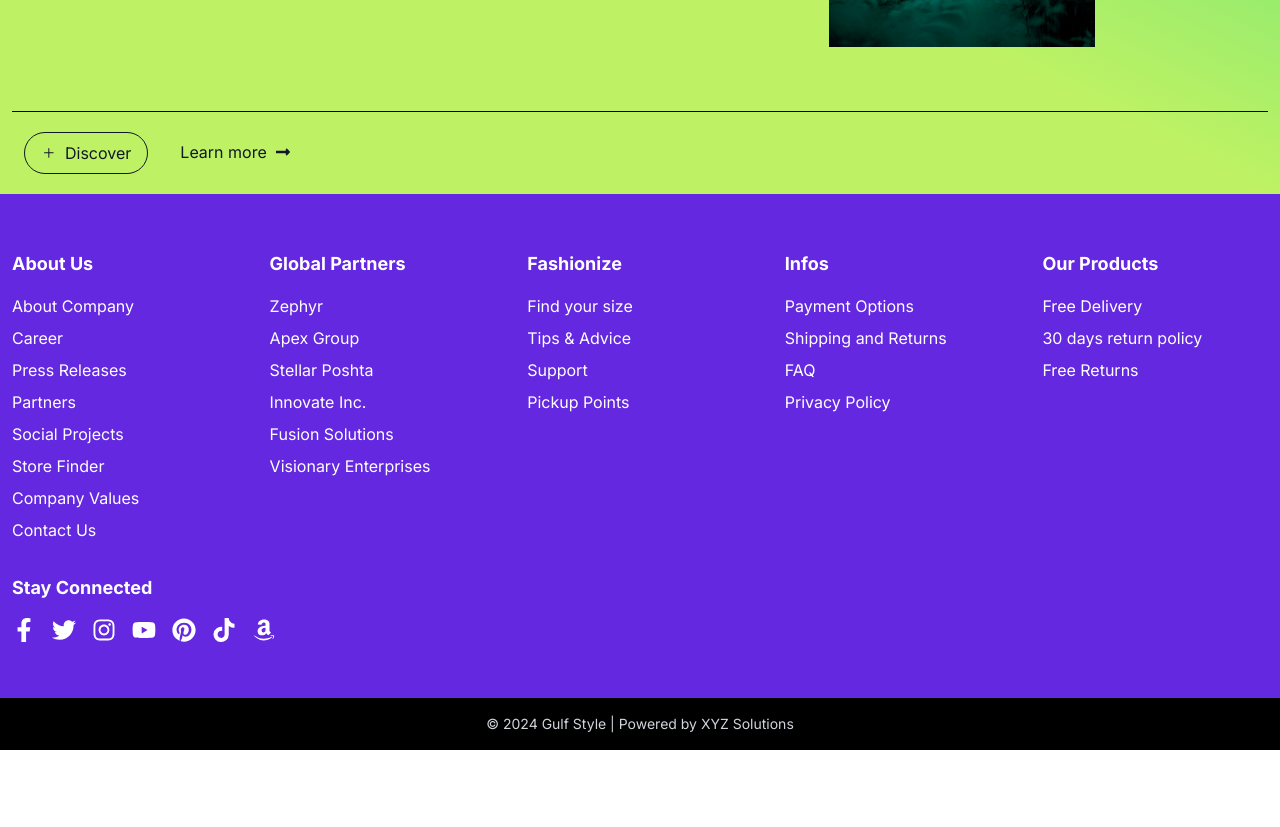
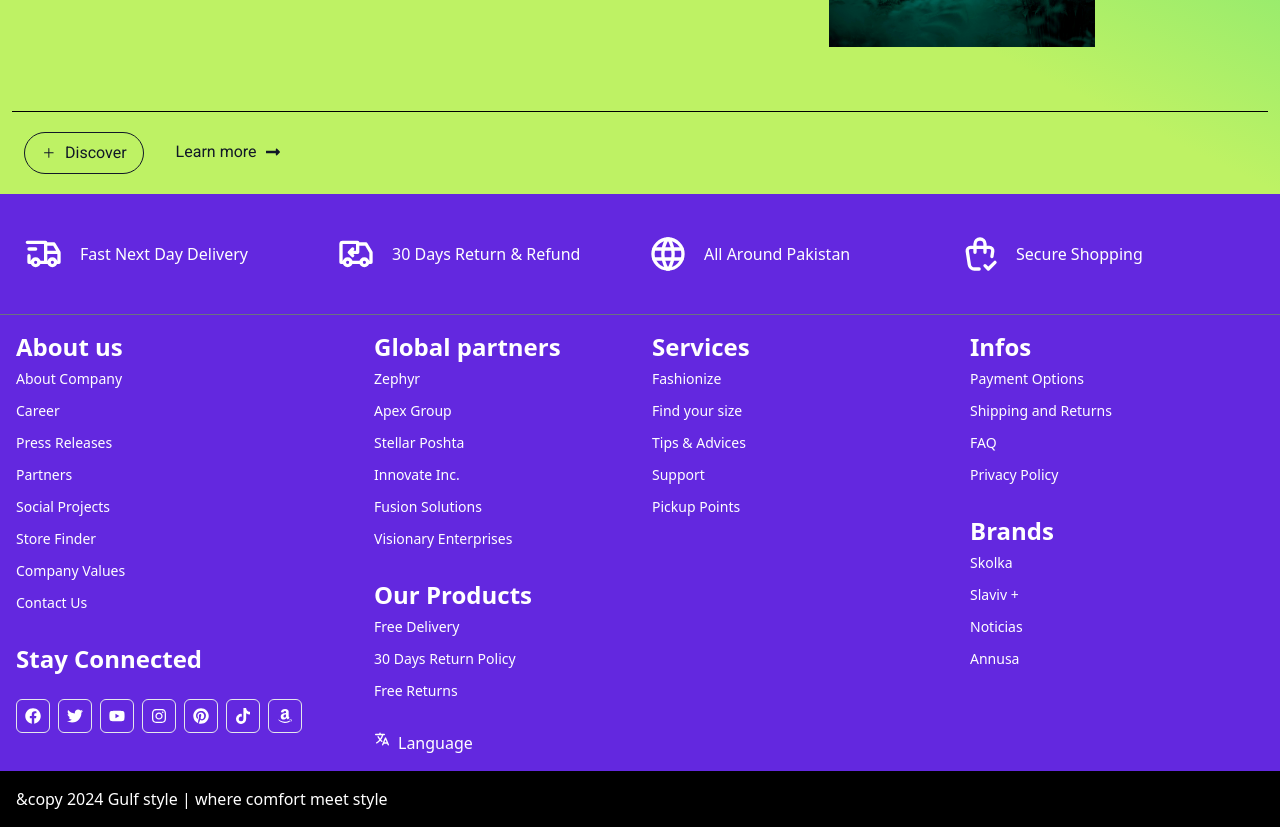
Before and after one commit to TasleemSiddiqui/headless-commerece, a Next.js app: page / in a window 1280 px wide. Shown: the part 1720-2547 px from the top of the page. Before the commit the page ends 2470 px from the top, so only its background shows below. Built offline with nearby package versions, Linux system fonts and the light colour scheme.

Commit message:
footer done and slider w-set

```diff
--- a/package.json
+++ b/package.json
@@ -9,6 +9,7 @@
     "lint": "next lint"
   },
   "dependencies": {
+    "@next/font": "^14.2.13",
     "@radix-ui/react-dialog": "^1.1.1",
     "@radix-ui/react-hover-card": "^1.1.1",
     "@radix-ui/react-icons": "^1.3.0",
@@ -23,6 +24,7 @@
     "react": "^18.3.1",
     "react-dom": "^18.3.1",
     "react-icons": "^5.3.0",
+    "swiper": "^11.1.14",
     "tailwind-merge": "^2.5.2",
     "tailwindcss-animate": "^1.0.7"
   },
--- a/src/app/globals.css
+++ b/src/app/globals.css
@@ -5,6 +5,7 @@
 html {
   font-family: var(--font-inter);
 }
+
 
 /* body {
   font-family: Arial, Helvetica, sans-serif;
--- a/src/app/layout.tsx
+++ b/src/app/layout.tsx
@@ -2,12 +2,12 @@ import type { Metadata } from "next";
 
 import "./globals.css";
 import { Inter } from "next/font/google";
-import Footer from "@/components/views/Footer2";
+import Footer from "@/components/views/Footer";
 import Navbar from "@/components/views/Navbar";
 import Header from "@/components/views/Header";
 import Wrapper from "@/components/shared/Wrapper";
 import MobNav from "@/components/views/MobNav";
-const inter = Inter({ subsets: ["latin"] });
+import { Roboto } from "@next/font/google";
 
 // const geistSans = localFont({
 //   src: "./fonts/GeistVF.woff",
@@ -19,6 +19,8 @@ const inter = Inter({ subsets: ["latin"] });
 //   variable: "--font-geist-mono",
 //   weight: "100 900",
 // });
+const inter = Inter({ subsets: ["latin"] });
+const roboto = Roboto({ weight: "400", subsets: ["latin"] });
 
 export const metadata: Metadata = {
   title: "Headless e-Commerece",
@@ -33,7 +35,7 @@ export default function RootLayout({
   return (
     <html lang="en">
       <body
-        className={inter.className}
+        className={roboto.className}
         // className={`${geistSans.variable} ${geistMono.variable} antialiased`}
       >
         <Wrapper>
--- a/src/app/page.tsx
+++ b/src/app/page.tsx
@@ -1,4 +1,3 @@
-
 import HeadingBar from "@/components/shared/HeadingBar";
 import MobSlider from "@/components/widgets/MobSlider";
 import ProductSlider from "@/components/widgets/ProductSlider";
--- a/src/components/views/Footer.tsx
+++ b/src/components/views/Footer.tsx
@@ -1,5 +1,29 @@
 import React from "react";
 import Link from "next/link";
+import {
+  TbShoppingBagCheck,
+  TbTruckDelivery,
+  TbTruckReturn,
+  TbWorld,
+} from "react-icons/tb";
+
+import {
+  IoLanguage,
+  IoLogoApple,
+  IoLogoGooglePlaystore,
+} from "react-icons/io5";
+import {
+  FaAmazon,
+  FaBox,
+  FaFacebook,
+  FaInstagram,
+  FaPinterest,
+  FaTiktok,
+  FaTwitter,
+  FaYoutube,
+} from "react-icons/fa";
+import { CiDeliveryTruck } from "react-icons/ci";
+
 interface IPage {
   id: number;
   name: string;
@@ -7,11 +31,7 @@ interface IPage {
 }
 
 const about: IPage[] = [
-  {
-    id: 1,
-    name: "About Us",
-    link: "/about-us",
-  },
+
   {
     id: 2,
     name: "About Company",
@@ -55,11 +75,7 @@ const about: IPage[] = [
 ];
 
 const globalPartners: IPage[] = [
-  {
-    id: 1,
-    name: "Global Partners",
-    link: "/global-partners",
-  },
+
   {
     id: 2,
     name: "Zephyr",
@@ -119,7 +135,6 @@ const services: IPage[] = [
   },
 ];
 const siteInfoSections: IPage[] = [
-  { id: 1, name: "Infos", link: "/infos" },
   { id: 2, name: "Payment Options", link: "/payment-options" },
   { id: 3, name: "Shipping and Returns", link: "/shipping-and-returns" },
   { id: 4, name: "FAQ", link: "/faq" },
@@ -127,13 +142,11 @@ const siteInfoSections: IPage[] = [
 ];
 
 const productSections: IPage[] = [
-  { id: 1, name: "Our Products", link: "/our-products" },
   { id: 2, name: "Free Delivery", link: "/free-delivery" },
   { id: 3, name: "30 Days Return Policy", link: "/30-days-return-policy" },
   { id: 4, name: "Free Returns", link: "/free-returns" },
 ];
 const brandSections: IPage[] = [
-  { id: 1, name: "Brands", link: "/brands" },
   { id: 2, name: "Skolka", link: "/brands/skolka" },
   { id: 3, name: "Slaviv +", link: "/brands/slaviv" },
   { id: 4, name: "Noticias", link: "/brands/noticias" },
@@ -141,56 +154,168 @@ const brandSections: IPage[] = [
 ];
 const Footer = () => {
   return (
-    <footer className={`footer h-screen w-full`}>
-     <div className="grid grid-cols-4 p-4  ">
-     <ul className="font-normal text-sm leading-8 ">
+    <footer className={`footer h-fit bg-primary-theme2 text-white w-full font-sans font-medium`}>
+      {/* section 1 */}
+      <div className="h-fit border-b border-b-gray-500 w-full px-2 py-3 lg:px-6 lg:py-10">
+        <ul className="grid grid-cols-1 lg:grid-cols-4 md:grid-cols-2 gap-4  ">
+          <li className="flex items-center gap-4">
+            <TbTruckDelivery size={40} />
+            <span className="text-base "> Fast Next Day Delivery</span>
+          </li>
+          <li className="flex items-center gap-4">
+            <TbTruckReturn size={40} />
+            <span className="text-base "> 30 Days Return & Refund</span>
+          </li>
+          <li className="flex items-center gap-4">
+            <TbWorld size={40} />
+            <span className="text-base "> All Around Pakistan</span>
+          </li>
+          <li className="flex items-center gap-4">
+            <TbShoppingBagCheck size={40} />
+            <span className="text-base "> Secure Shopping</span>
+          </li>
+        </ul>
+      </div>
+
+      {/* section 2 */}
+      <div className="grid grid-cols-1 md:grid-cols-2 lg:grid-cols-4 gap-6 h-fit p-4  ">
+        {/* column 1 */}
+        <div className="space-y-6 w-auto ">
+          <ul className="font-normal text-sm leading-8  ">
             <h1 className="text-2xl font-semibold">About us</h1>
             {about.map((page) => (
-          <li key={page.id} >
+              <li key={page.id}>
+                <Link href={page.link}>{page.name}</Link>{" "}
+              </li>
+            ))}
+          </ul>
+
+          <h1 className="text-2xl font-semibold">Stay Connected</h1>
+          <ul className=" flex gap-x-2 ">
+            <li className="duration-500 rounded-md p-2 border  w-fit group hover:bg-white ">
+              {" "}
+              <FaFacebook
+                size={16}
+                className="group-hover:text-[#1877F2] "
+              />{" "}
+            </li>
+            <li className="duration-500 rounded-md p-2 border  w-fit group hover:bg-white ">
+              {" "}
+              <FaTwitter
+                size={16}
+                className="group-hover:text-[#1877F2]"
+              />{" "}
+            </li>
+            <li className="duration-500 rounded-md p-2 border  w-fit group hover:bg-white ">
+              {" "}
+              <FaYoutube
+                size={16}
+                className="group-hover:text-[#1877F2]"
+              />{" "}
+            </li>
+            <li className="duration-500 rounded-md p-2 border  w-fit group hover:bg-white ">
+              {" "}
+              <FaInstagram
+                size={16}
+                className="group-hover:text-[#1877F2]"
+              />{" "}
+            </li>
+            <li className="duration-500 rounded-md p-2 border  w-fit group hover:bg-white ">
+              {" "}
+              <FaPinterest
+                size={16}
+                className="group-hover:text-[#1877F2]"
+              />{" "}
+            </li>
+            <li className="duration-500 rounded-md p-2 border  w-fit group hover:bg-white ">
+              {" "}
+              <FaTiktok size={16} className="group-hover:text-[#1877F2]" />{" "}
+            </li>
+            <li className="duration-500 rounded-md p-2 border  w-fit group hover:bg-white ">
+              {" "}
+              <FaAmazon size={16} className="group-hover:text-[#1877F2]" />{" "}
+            </li>
+          </ul>
+        </div>
+        {/* column 2 */}
+        <div className="space-y-6 lg:ml-10">
+          <ul className="font-normal text-sm leading-8 h-fit ">
+            <h1 className="text-2xl font-semibold">Global partners</h1>
+            {globalPartners.map((page) => (
+              <li key={page.id}>
                 <Link href={page.link}>{page.name}</Link>{" "}
               </li>
             ))}
           </ul>
           <ul className="font-normal text-sm leading-8 ">
-        <h1 className="text-2xl font-semibold">globalPartners</h1>
-        {globalPartners.map((page) => (
-          <li key={page.id} >
+            <h1 className="text-2xl font-semibold">Our Products</h1>
+            {productSections.map((page) => (
+              <li key={page.id}>
                 <Link href={page.link}>{page.name}</Link>{" "}
               </li>
             ))}
           </ul>
+          <h1 className="flex gap-2">
+            <IoLanguage /> Language{" "}
+          </h1>
+        </div>
+        {/* column 3 */}
+        <div className="space-y-6">
           <ul className="font-normal text-sm leading-8 ">
-        <h1 className="text-2xl font-semibold">services</h1>
+            <h1 className="text-2xl font-semibold">Services</h1>
             {services.map((page) => (
-          <li key={page.id} >
+              <li key={page.id}>
                 <Link href={page.link}>{page.name}</Link>{" "}
               </li>
             ))}
           </ul>
+          {/* mobile apps */}
+          {/* <div className="space-y-4">
+            <h1>Mobile Apps</h1>
+            <div className="flex flex-col space-y-2">
+              <div className="flex gap-1 border rounded-md px-2 py-1 items-center  w-fit">
+                <IoLogoApple size={30} />
+                <div className="flex font-thin -space-y-2 flex-col">
+                  <span className="text-[8px]">Download on the </span>
+                  <span className="text-lg font-normal">App store </span>
+                </div>
+              </div>
+              <div className="flex gap-1 border rounded-md px-2 py-1 items-center  w-fit">
+                <IoLogoGooglePlaystore size={30} />
+                <div className="flex font-thin -space-y-2 flex-col">
+                  <span className="text-[8px]">Get it on </span>
+                  <span className="text-lg font-normal">Google play </span>
+                </div>
+              </div>
+            </div>
+          </div> */}
+        </div>
+        {/* Column 4 */}
+        <div className="space-y-6 ">
           <ul className="font-normal text-sm leading-8 ">
-        <h1 className="text-2xl font-semibold">siteInfoSections</h1>
+            <h1 className="text-2xl font-semibold">Infos</h1>
             {siteInfoSections.map((page) => (
-          <li key={page.id} >
+              <li key={page.id}>
                 <Link href={page.link}>{page.name}</Link>{" "}
               </li>
             ))}
           </ul>
+
           <ul className="font-normal text-sm leading-8 ">
-        <h1 className="text-2xl font-semibold">productSections</h1>
-        {productSections.map((page) => (
-          <li key={page.id} >
+            <h1 className="text-2xl font-semibold">Brands</h1>
+            {brandSections.map((page) => (
+              <li key={page.id}>
                 <Link href={page.link}>{page.name}</Link>{" "}
               </li>
             ))}
           </ul>
-     <ul className="font-normal text-sm leading-8 ">
-        <h1 className="text-2xl font-semibold">brandSections</h1>
-        {brandSections.map((page) => (
-          <li key={page.id} >
-            <Link href={page.link}>{page.name}</Link>{" "}
-          </li>
-        ))}
-      </ul>
+        </div>
+      </div>
+      {/* section 3 */}
+
+      <div className="h-fit md:p-4 p-2 text-wrap  text-white md:text-base text-sm font-normal bg-black ">
+        {" "}
+        <span className=" "> &copy 2024 Gulf style | where comfort meet style </span>{" "}
       </div>
     </footer>
   );
--- a/src/components/views/Footer2.tsx
+++ /dev/null
@@ -1,153 +0,0 @@
-import {
-  FaFacebookF,
-  FaTwitter,
-  FaInstagram,
-  FaYoutube,
-  FaPinterest,
-  FaTiktok,
-  FaAmazon,
-} from "react-icons/fa";
-
-const Footer = () => {
-  return (
-    <footer className="bg-primary-theme2 text-white pt-10   ">
-      <div className="container mx-auto grid grid-cols-1 sm:grid-cols-2 lg:grid-cols-5 gap-8 px-3 py-4">
-        {/* About Us */}
-        <div>
-          <h2 className="font-bold text-lg">About Us</h2>
-          <ul className="mt-4 space-y-2">
-            <li>About Company</li>
-            <li>Career</li>
-            <li>Press Releases</li>
-            <li>Partners</li>
-            <li>Social Projects</li>
-            <li>Store Finder</li>
-            <li>Company Values</li>
-            <li>Contact Us</li>
-          </ul>
-        </div>
-
-        {/* Global Partners */}
-        <div>
-          <h2 className="font-bold text-lg">Global Partners</h2>
-          <ul className="mt-4 space-y-2">
-            <li>Zephyr</li>
-            <li>Apex Group</li>
-            <li>Stellar Poshta</li>
-            <li>Innovate Inc.</li>
-            <li>Fusion Solutions</li>
-            <li>Visionary Enterprises</li>
-          </ul>
-        </div>
-
-        {/* Fashionize */}
-        <div>
-          <h2 className="font-bold text-lg">Fashionize</h2>
-          <ul className="mt-4 space-y-2">
-            <li>Find your size</li>
-            <li>Tips & Advice</li>
-            <li>Support</li>
-            <li>Pickup Points</li>
-          </ul>
-        </div>
-
-        {/* Infos */}
-        <div>
-          <h2 className="font-bold text-lg">Infos</h2>
-          <ul className="mt-4 space-y-2">
-            <li>Payment Options</li>
-            <li>Shipping and Returns</li>
-            <li>FAQ</li>
-            <li>Privacy Policy</li>
-          </ul>
-        </div>
-
-        {/* Our Products */}
-        <div>
-          <h2 className="font-bold text-lg">Our Products</h2>
-          <ul className="mt-4 space-y-2">
-            <li>Free Delivery</li>
-            <li>30 days return policy</li>
-            <li>Free Returns</li>
-          </ul>
-        </div>
-
-        {/* Social Links */}
-        <div>
-          <h2 className="font-bold text-lg">Stay Connected</h2>
-          <div className="flex mt-4 space-x-4">
-            <a href="#" aria-label="Facebook">
-              <FaFacebookF className="w-6 h-6 hover:text-gray-300" />
-            </a>
-            <a href="#" aria-label="Twitter">
-              <FaTwitter className="w-6 h-6 hover:text-gray-300" />
-            </a>
-            <a href="#" aria-label="Instagram">
-              <FaInstagram className="w-6 h-6 hover:text-gray-300" />
-            </a>
-            <a href="#" aria-label="Youtube">
-              <FaYoutube className="w-6 h-6 hover:text-gray-300" />
-            </a>
-            <a href="#" aria-label="Pinterest">
-              <FaPinterest className="w-6 h-6 hover:text-gray-300" />
-            </a>
-            <a href="#" aria-label="TikTok">
-              <FaTiktok className="w-6 h-6 hover:text-gray-300" />
-            </a>
-            <a href="#" aria-label="Amazon">
-              <FaAmazon className="w-6 h-6 hover:text-gray-300" />
-            </a>
-          </div>
-
-
-        </div>
-
-      </div>
-       {/* Payment Icons and Mobile Apps */}
-       {/* <div className="container mx-auto mt-10 grid grid-cols-1 sm:grid-cols-2 gap-8">
-            <div className="flex flex-wrap justify-center sm:justify-start space-x-4">
-              <img
-                src="/path-to-visa-logo.png"
-                alt="Visa"
-                className="w-12 h-auto"
-              />
-              <img
-                src="/path-to-mastercard-logo.png"
-                alt="MasterCard"
-                className="w-12 h-auto"
-              />
-              <img
-                src="/path-to-paypal-logo.png"
-                alt="PayPal"
-                className="w-12 h-auto"
-              />
-              <img
-                src="/path-to-stripe-logo.png"
-                alt="Stripe"
-                className="w-12 h-auto"
-              />
-            </div>
-
-            <div className="flex justify-center sm:justify-start space-x-4">
-              <img
-                src="/path-to-appstore-logo.png"
-                alt="App Store"
-                className="w-32 h-auto"
-              />
-              <img
-                src="/path-to-googleplay-logo.png"
-                alt="Google Play"
-                className="w-32 h-auto"
-              />
-            </div>
-          </div> */}
-
-      {/* Copyright */}
-      <div className="text-center text-sm text-gray-300 mt-10 bg-black py-4 ">
-        &copy; {new Date().getFullYear()} Gulf Style | Powered by XYZ Solutions
-      </div>
-    </footer>
-  );
-};
-
-export default Footer;
--- a/src/components/widgets/Slider.tsx
+++ b/src/components/widgets/Slider.tsx
@@ -70,7 +70,7 @@ export default function Hero() {
   };
 
   return (
-    <div className="flex justify-center items-center bg-primary-theme2 mx-auto p-12 h-fit">
+    <div className="flex justify-center items-center bg-primary-theme2 mx-auto py-12 px-0  h-fit">
       {/* Left Content */}
       <div className="flex-1 text-white px-8 overflow-hidden">
         <div
@@ -104,23 +104,24 @@ export default function Hero() {
           <div
             className={`transition-transform duration-300 ease-in-out transform ${
               animating ? "translate-x-[-100%] pl-96" : "translate-x-0 p-0"
-            } w-1/2 h-full rounded-lg overflow-hidden relative`}
+            } w-1/2 h-full rounded-lg overflow-hidden relative min-w-[400px]`}
           >
             <Image
               src={contentData[currentIndex].image}
               alt={contentData[currentIndex].title}
               layout="fill"
               objectFit="cover"
-              className="rounded-lg"
+              className="rounded-lg "
+
             />
           </div>
 
           {/* Next Image */}
           <div
-            className={`w-[200px] transition-transform duration-200 ease-in-out transform ${
+            className={`w-[200px] ml-24 transition-transform duration-200 ease-in-out transform ${
               animating
                 ? "translate-x-[100%] "
-                : "translate-x-0 "
+                : "translate-x-[0] "
             } w-1/2 h-full rounded-lg overflow-hidden relative`}
           >
             {currentIndex + 1 < contentData.length ? (
@@ -146,7 +147,7 @@ export default function Hero() {
             <ArrowLeft />
           </button>
         </div>
-        <div className="absolute top-1/2 right-1/2 transform -translate-y-1/2">
+        <div className="absolute top-1/2 right-[255px] transform -translate-y-1/2">
           <button
             onClick={handleNext}
             className="text-white bg-primary-theme2 p-3 rounded-md"
--- a/tailwind.config.ts
+++ b/tailwind.config.ts
@@ -8,6 +8,7 @@ const config: Config = {
     "./src/app/**/*.{js,ts,jsx,tsx,mdx}",
   ],
   theme: {
+
     extend: {
       colors: {
         background: 'hsl(var(--background))',
```
Also changed, not shown: 1 other file (tests, documents, lock files or other folders). Lines whose indentation alone changed are shown as unchanged.
